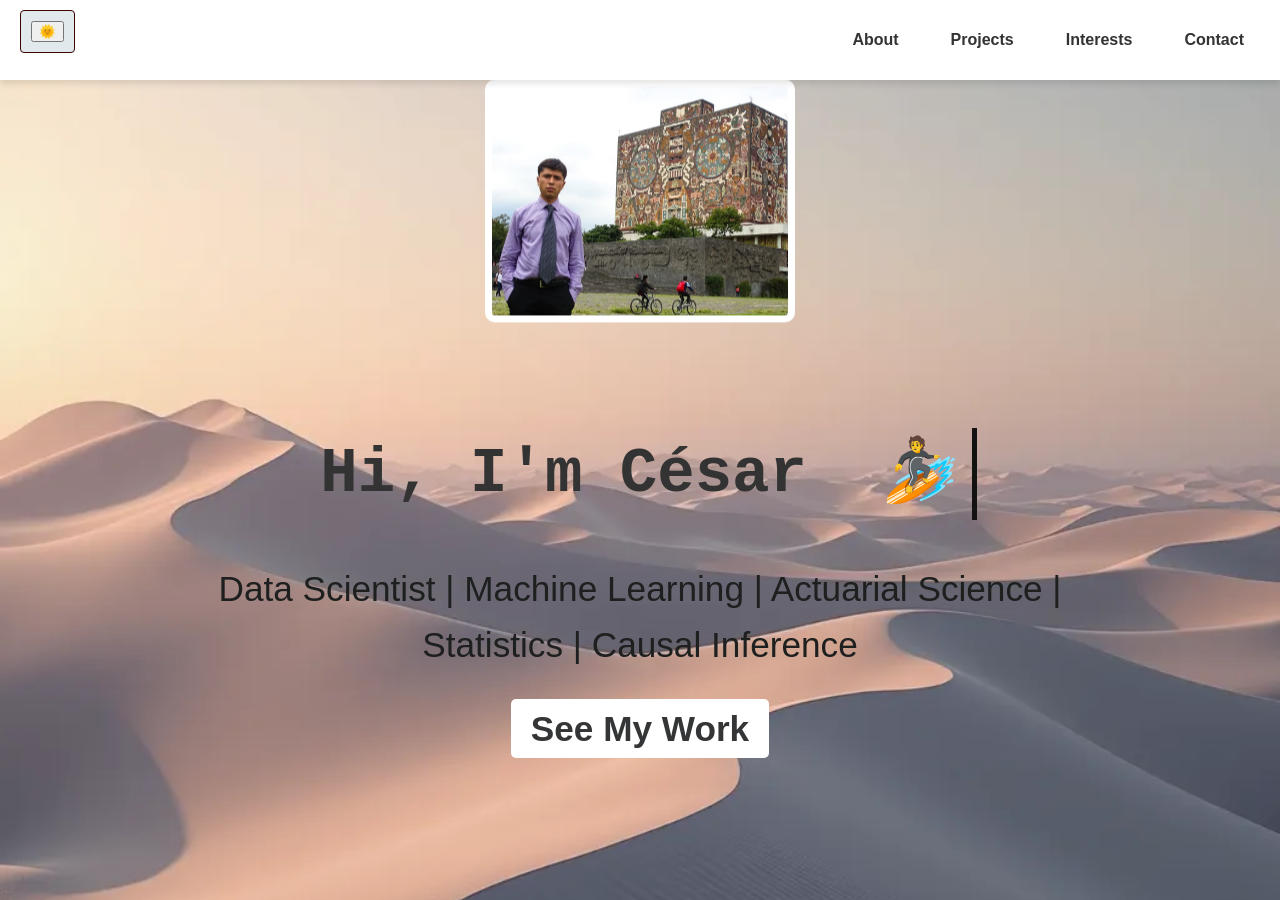
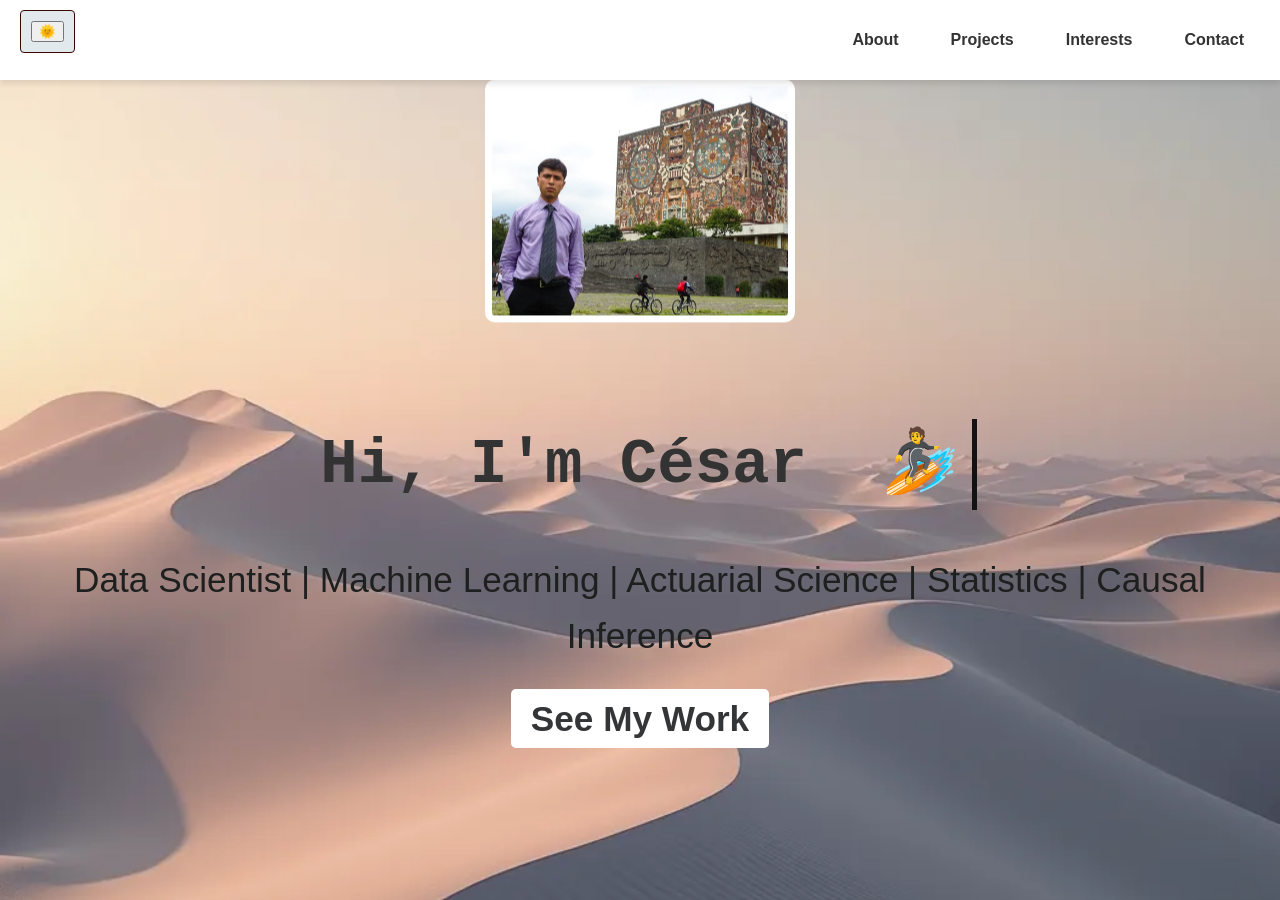
Before and after one commit to Cesarriosd/cesarios, a Jekyll site: the page built from README.md, in a window 1280 px wide and 900 px high. Built offline with Jekyll 4.4.1, drawn with Linux system fonts in a browser that asks for light colours; our own code applies the rules of GitHub Pages for plain Markdown files.

```diff
--- a/_layouts/default.html
+++ b/_layouts/default.html
@@ -72,7 +72,7 @@
             justify-content: center;
             align-items: center;
             text-align: center;
-            padding: 200px;
+            padding: 1px;
             flex-direction: column; /* Ensure flex items stack vertically */
             background-image:
             url('.\\res\\dunas_3.webp'),
```
